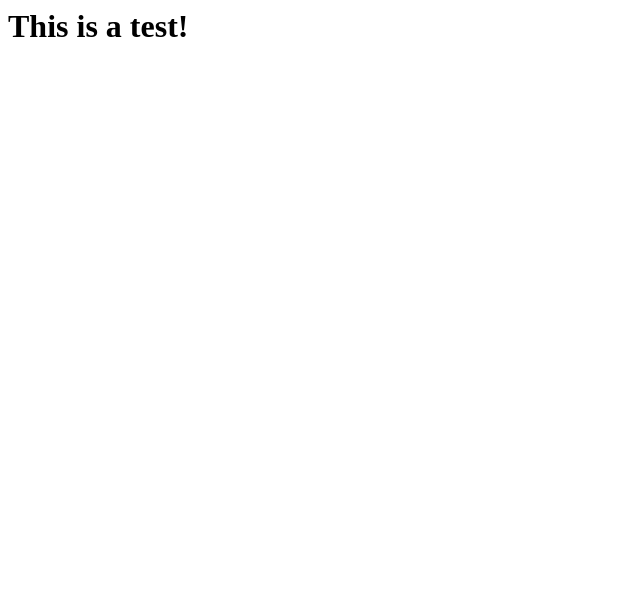
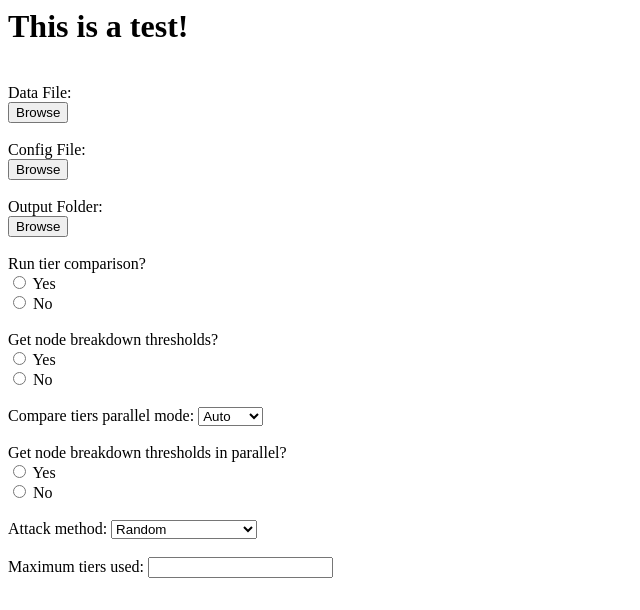
Before and after one commit to byuboydlab/tier-analysis-app, an Electron app: page src/index.html in a window 800 px wide. Shown: the whole page, without its empty margins (0-640 px from the left). Drawn offline with Linux system fonts and the light colour scheme.

Commit message:
Start the form for input info

```diff
--- a/src/index.html
+++ b/src/index.html
@@ -1,5 +1,69 @@
 <html>
     <body>
-        <h1>This is a test!</h1>
-    </body>
+        <h1>
+            This is a test!
+        </h1><br/>
+
+        <!-- Filepath inputs -->
+        Data File:<br/>
+        <span id="input_file"></span>
+        <button id="input_file_button">
+            Browse
+        </button>
+        <br/><br/>
+        Config File:<br/>
+        <span id="config_file"></span>
+        <button id="config_file_button">
+            Browse
+        </button>
+        <br/><br/>
+        Output Folder:<br/>
+        <button id="output_folder_button">
+            Browse
+        </button>
+        <span id="output_folder"></span><br/><br/>
+
+        <!-- Operations -->
+
+        Run tier comparison?<br/>
+        <input type="radio" id="compare_tier_yes" name="should_compare_tiers" value="true">
+        <label for="compare_tier_yes">Yes</label><br/>
+        <input type="radio" id="compare_tier_no" name="should_compare_tiers" value="false">
+        <label for="compare_tier_no">No</label><br/>
+        <br/>
+        Get node breakdown thresholds?<br/>
+        <input type="radio" id="get_thresholds_yes" name="should_get_thresholds" value="true">
+        <label for="get_thresholds_yes">Yes</label><br/>
+        <input type="radio" id="get_thresholds_no" name="should_get_thresholds" value="false">
+        <label for="get_thresholds_no">No</label><br/>
+        <br/>
+
+        <!-- Parallel -->
+        <label for="tiers_parallel">Compare tiers parallel mode:</label>
+        <select id="tiers_parallel">
+            <option value="'auto'">Auto</option>
+            <option value="'repeat'">Repeat</option>
+            <option value="'rho'">Rho</option>
+            <option value="'all'">All</option>
+            <option value="false">None</option>
+        </select><br/><br/>
+        Get node breakdown thresholds in parallel?<br/>
+        <input type="radio" id="thresholds_parallel_yes" name="thresholds_parallel" value="true">
+        <label for="thresholds_parallel_yes">Yes</label><br/>
+        <input type="radio" id="thresholds_parallel_no" name="thresholds_parallel" value="false">
+        <label for="thresholds_parallel_no">No</label><br/>
+        <br/>
+
+        <!-- General -->
+        <label for="attack_type">Attack method:</label>
+        <select id="attack_type">
+            <option value="'Random'">Random</option>
+            <option value="'Employee'">Employee</option>
+            <option value="'Degree'">Degree</option>
+            <option value="'Pagerank transpose'">Pagerank Transpose</option>
+            <option value="'Pagerank'">Pagerank</option>
+        </select></br><br/>
+        <label for="max_tiers">Maximum tiers used:</label>
+        <input type="text" id="max_tiers" name="max_tiers"><br/><br/>
+        </body>
 </html>
```
